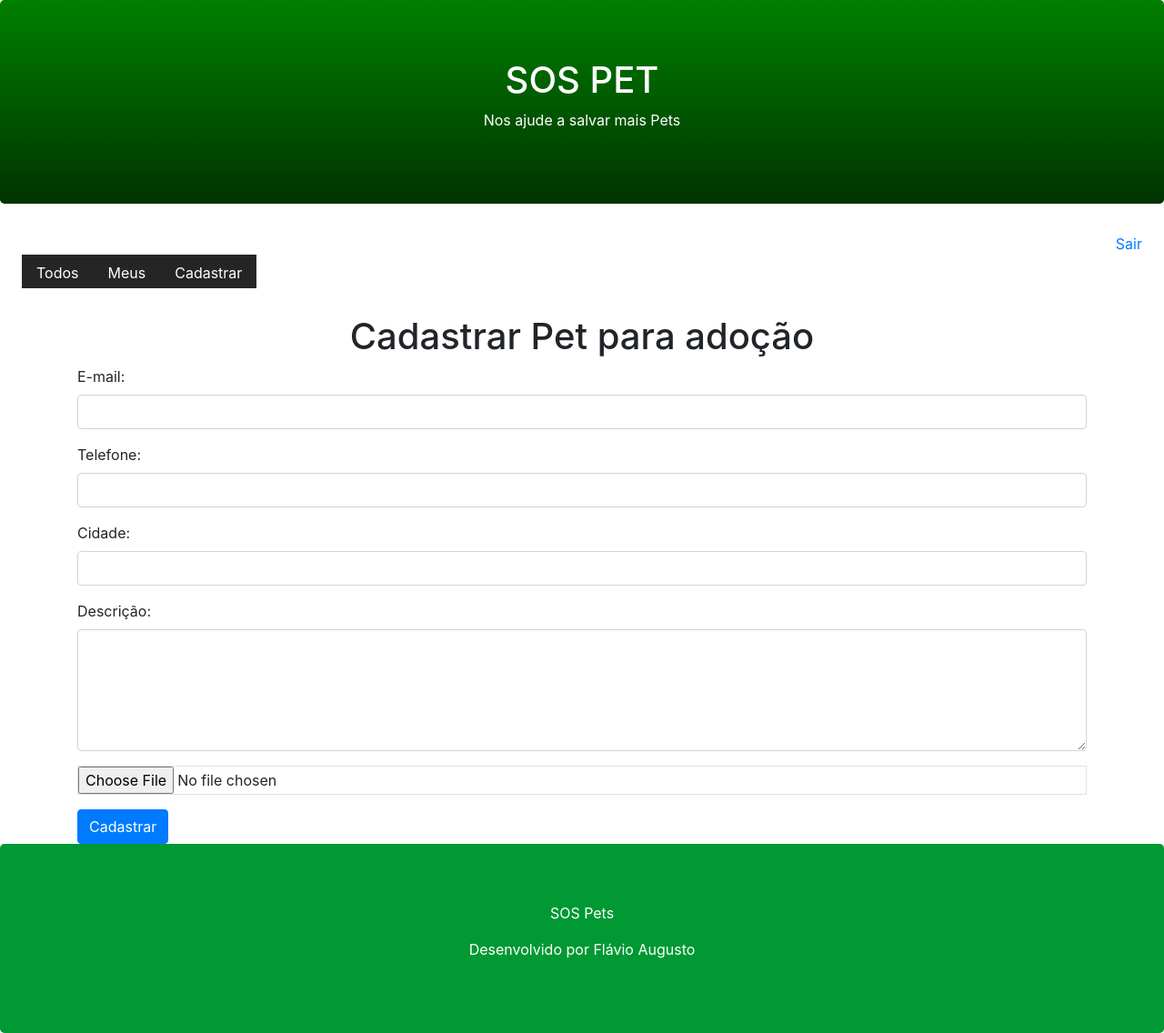
After one commit to fasdacombr/SOSPets-PythonDjango, a Django app: template core/templates/register-pet.html in a window 1280 px wide. The commit adds this page. Shown: the whole page at 91% size. Run offline with Django 3.2, Linux system fonts and the light colour scheme; the template is opened without the code that fills it, so the values that code supplies are empty; some libraries are stand-ins or nearby versions.

Commit message:
Pagina de Cadastro
Criação da pagina de cadastro com as ações de Cadastrar e Excluir...

```diff
--- a/core/templates/model-header.html
+++ b/core/templates/model-header.html
@@ -46,7 +46,7 @@
             <a class="nav-link" href="/pet/user/">Meus</a>
         </li>
         <li class="nav-item">
-            <a class="nav-link" href="#">Cadastrar</a>
+            <a class="nav-link" href="/pet/register/">Cadastrar</a>
         </li>
     </ul>
 </div>
--- /dev/null
+++ b/core/templates/register-pet.html
@@ -0,0 +1,32 @@
+{% extends "model-page.html" %}
+
+{% block content %}
+    <h1 class="text-center">Cadastrar Pet para adoção</h1>
+
+    <form enctype="multipart/form-data" action="submit", method="POST">{% csrf_token %}
+        <div class="container">
+            <div class="form-group">
+                <label for="email">E-mail:</label>
+                <input class="form-control" name="email" type="text">
+            </div>
+            <div class="form-group">
+                <label for="phone">Telefone:</label>
+                <input class="form-control" name="phone" type="text">
+            </div>
+            <div class="form-group">
+                <label for="city">Cidade:</label>
+                <input class="form-control" name="city" type="text">
+            </div>
+            <div class="form-group">
+                <label for="description">Descrição:</label>
+                <textarea class="form-control" name="description" rows="5"></textarea>
+            </div>
+            <div class="form-group">
+                <input type="file" class="form-control-file border" name="file" accept="image/*">
+            </div>
+            <button type="submit" class="btn btn-primary">
+                Cadastrar
+            </button>
+        </div>
+    </form>
+{% endblock %}
--- a/sospet/urls.py
+++ b/sospet/urls.py
@@ -28,6 +28,9 @@ urlpatterns = [
     path('login/', views.login_user),
     path('login/submit', views.submit_login),
     path('logout/', views.logout_user),
+    path('pet/register/', views.register_pet),
+    path('pet/register/submit', views.set_pet),
+    path('pet/delete/<id>/', views.delete_pet),
     path('', RedirectView.as_view(url='pet/all/'))
 ]
 urlpatterns += staticfiles_urlpatterns()
```
Also changed, not shown: core/templates/pet.html (+23 -1 lines), core/views.py (+23 -0 lines), db.sqlite3, media/pet/Pantera.jpg (added), media/pet/Tigre.jpg (added).
